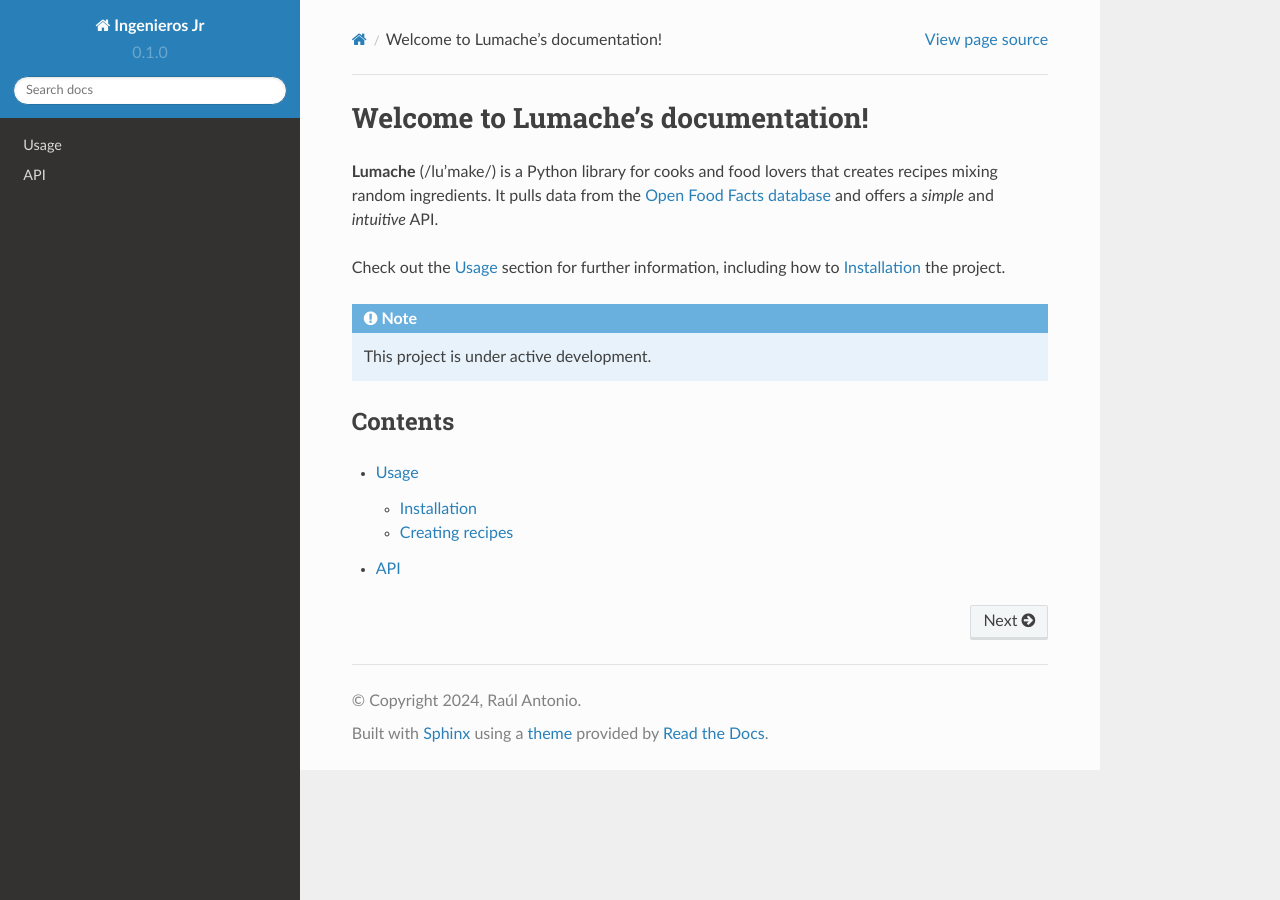
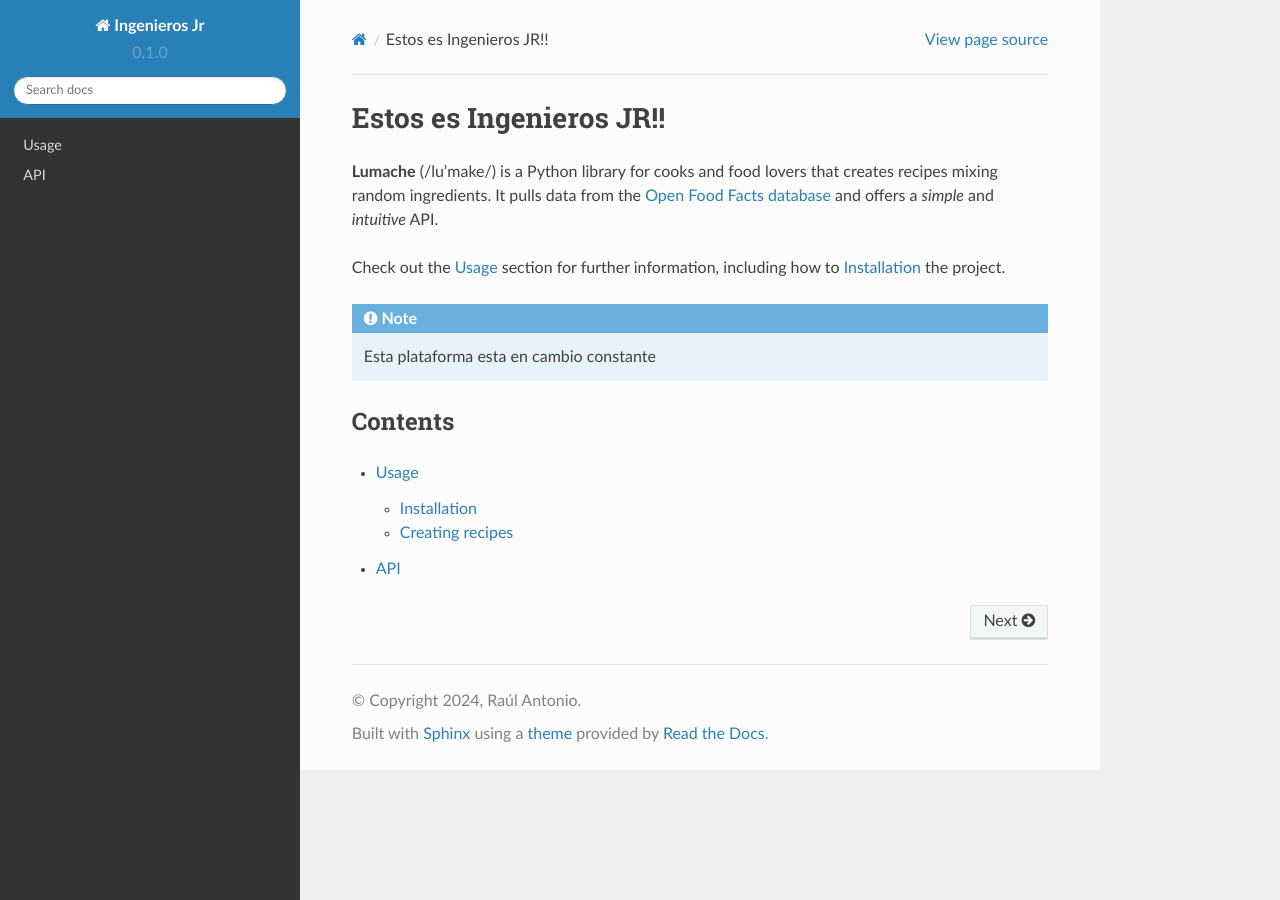
Before and after one commit to Gagis00/Ingeniero-JR, a Sphinx documentation site: the page built from docs/source/index.rst, in a window 1280 px wide. Built offline with Sphinx 7.4.7 and the Read the Docs theme 2.0.0, drawn with Linux system fonts in a browser that asks for light colours.

Commit message:
Update index.rst

```diff
--- a/docs/source/index.rst
+++ b/docs/source/index.rst
@@ -1,4 +1,4 @@
-Welcome to Lumache's documentation!
+Estos es Ingenieros JR!!
 ===================================
 
 **Lumache** (/lu'make/) is a Python library for cooks and food lovers
@@ -11,7 +11,7 @@ how to :ref:`installation` the project.
 
 .. note::
 
-   This project is under active development.
+   Esta plataforma esta en cambio constante
 
 Contents
 --------
```
